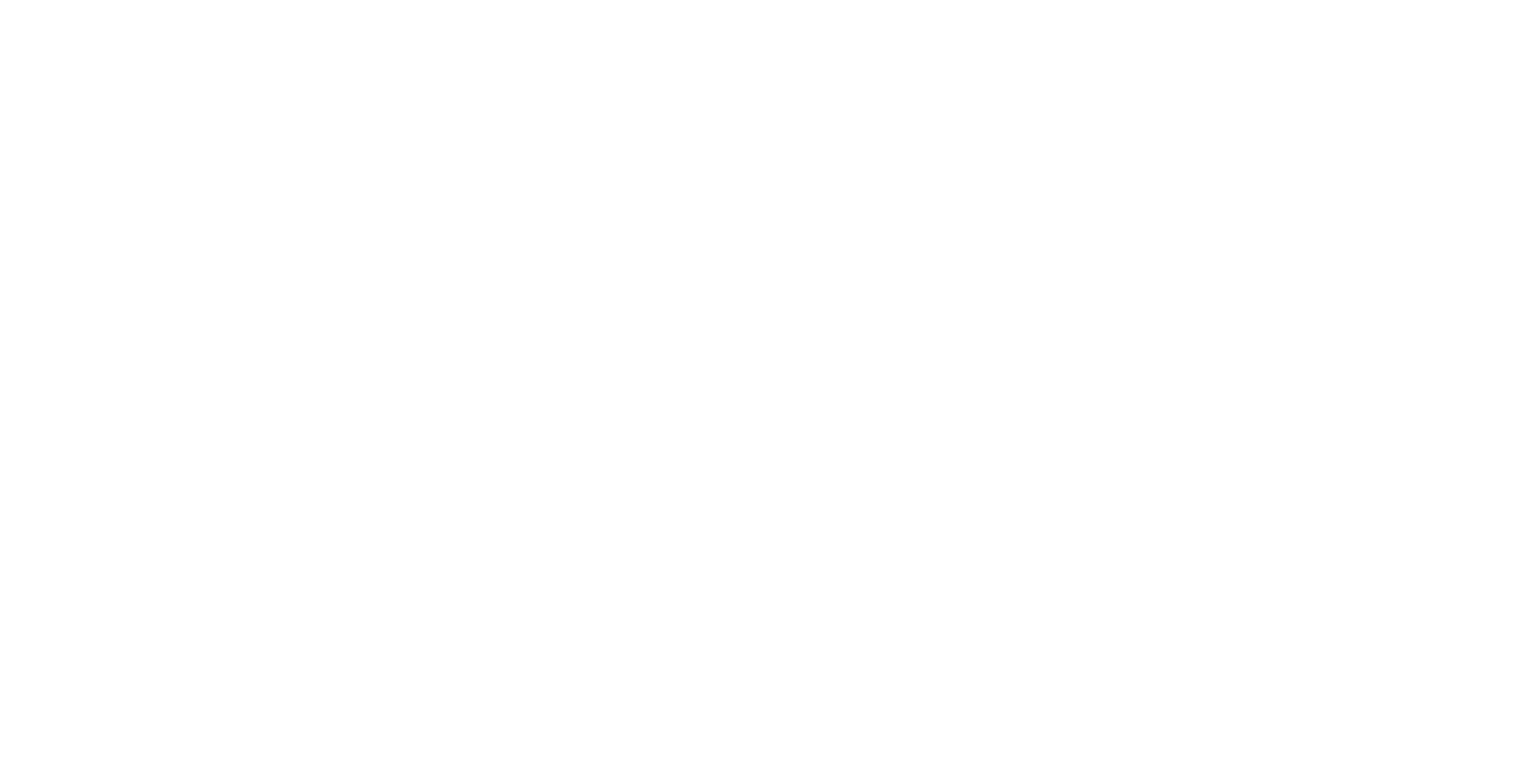
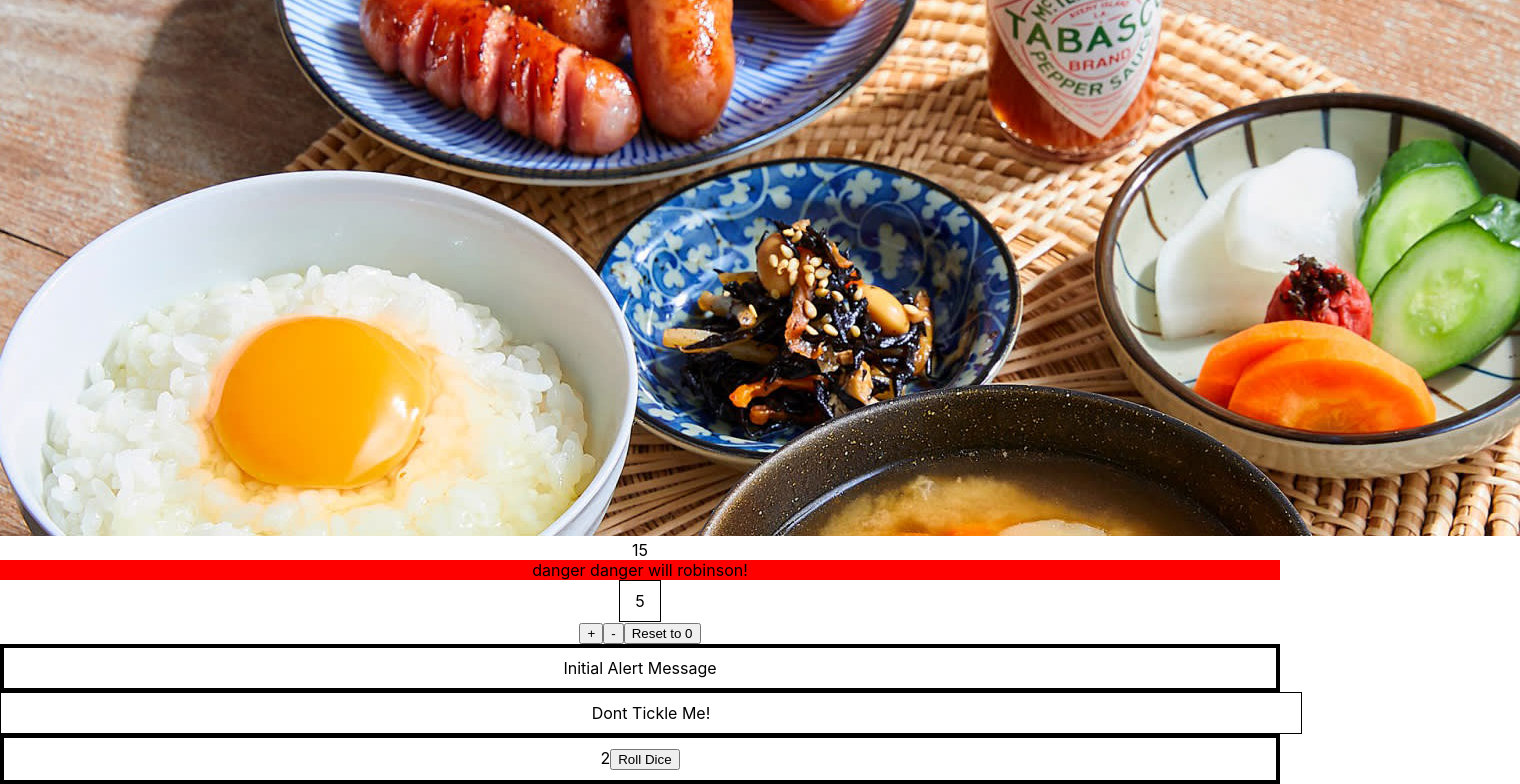
Before and after one commit to lowkhengliang-np/TDP-01-lab, a React (Create React App) app: page / in a window 1280 px wide. Shown: the part 1871-2655 px from the top of the page, 1520 px wide, since content can reach past the window. Before the commit the page ends 1532 px from the top, so only its background shows below. Built offline with nearby package versions, Linux system fonts and the light colour scheme.

Commit message:
Lab 5 and 6

```diff
--- /dev/null
+++ b/src/Alert.js
@@ -0,0 +1,8 @@
+import React from 'react'
+
+export default function Alert(props) {
+    return <div
+    style={{backgroundColor:'red'}}>
+    {props.message}
+    </div>
+    }
--- /dev/null
+++ b/src/AlertBox.js
@@ -0,0 +1,17 @@
+import React from 'react'
+
+export default class AlertBox extends React.Component {
+    state = {
+        message: this.props.message
+    }
+
+    render() {
+        return (
+            <div style={{
+                border: "4px solid black",
+                padding: "10px",
+
+            }}>{this.state.message}</div>
+        )
+    }
+}
--- a/src/App.js
+++ b/src/App.js
@@ -1,15 +1,50 @@
 // import logo from './Chocolate-Lava-Cake-Blog1.jpg';
 import './css/japfood.css';
 import JapFood from './components/Japfood.js';
+import FoodImage from './images/japanese-food-2.jpg';
+import NumberBox from './NumberBox.js';
+import AlertBox from './AlertBox.js';
+import TickleBox from './TickleBox.js';
+import Dice from './Dice.js';
+
+import Alert from './Alert.js'
 
 function App() {
   return (
     <div className="App">
       <header className="App-header">
-        <JapFood/>
+        <JapFood />
       </header>
+
+      <DisplayMessage whatever_message="Insert message here!" />
+      <ImageFrame image={FoodImage} />
+      <SumOfTwo num1={5} num2={10} />
+      <Alert message="danger danger will robinson!" />
+      <NumberBox initialValue={5}/>
+      <AlertBox message="Initial Alert Message"/>
+      <TickleBox initialMessage="Dont Tickle Me!"/>
+      <Dice />
     </div>
   );
 }
 
 export default App;
+
+// Lab 2
+function ImageFrame(props) {
+  return (
+    <img src={props.image} />
+  )
+}
+// Lab3
+function DisplayMessage(props) {
+  return <div>
+    {props.whatever_message}
+  </div>
+}
+
+function SumOfTwo({ num1, num2 }) {
+  return <div>
+    {num1 + num2}
+  </div>
+}
--- /dev/null
+++ b/src/Dice.js
@@ -0,0 +1,30 @@
+import React from 'react'
+
+export default class Dice extends React.Component {
+    generateNum = () => {
+        return Math.floor(Math.random() * 6) + 1
+    }
+
+    state = {
+        value: this.generateNum()
+    }
+
+    roll = () => {
+        this.setState({ value: this.generateNum()})
+    }
+
+    render() {
+        return (<div>
+            <div
+                style={{
+                    border: "4px solid black",
+                    padding: "10px",
+                }}>{this.state.value}
+
+                <button onClick={this.roll}>Roll Dice</button>
+            </div>
+
+        </div>
+        )
+    }
+}
--- /dev/null
+++ b/src/NumberBox.js
@@ -0,0 +1,39 @@
+import React from 'react'
+
+export default class NumberBox extends React.Component {
+    state = {
+        count: this.props.initialValue
+    }
+
+    // Event Handler
+    increaseCount = () => {
+        if (this.state.count < 10) {
+            this.setState({ count: this.state.count + 1 })
+        };
+    }
+    decreaseCount = () => {
+        if (this.state.count > -10){
+            this.setState({ count: this.state.count - 1 })
+        };
+    }
+    resetCount = () => {
+        this.setState({ count: 0})
+    }
+
+    render() {
+        return (
+            <div>
+                <div style={{
+                    border: "1px solid black",
+                    padding: "10px",
+                    width: "20px",
+                    margin: "0 auto",
+                }}>{this.state.count}</div>
+
+                <button onClick={this.increaseCount}>+</button>
+                <button onClick={this.decreaseCount}>-</button>
+                <button onClick={this.resetCount}>Reset to 0</button>
+            </div>
+        )
+    }
+}
--- /dev/null
+++ b/src/TickleBox.js
@@ -0,0 +1,32 @@
+import React from 'react'
+
+export default class TickleBox extends React.Component {
+    state = {
+        message: this.props.initialMessage
+    }
+
+    // Event Handler
+    hover = () => {
+        this.setState({message: "That Tickles!"})
+        }
+
+    exit = () => {
+        this.setState({message: "Dont Tickle Me!"})
+        }
+
+    render() {
+        return (
+            <div onMouseEnter={this.hover}
+            style={{
+                border: "1px solid black",
+                padding: "10px",
+                width: "100%"
+            }}>{this.state.message}
+
+            {/* onMouseLeave={this.exit} */}
+
+            </div>
+
+        )
+    }
+}
```
